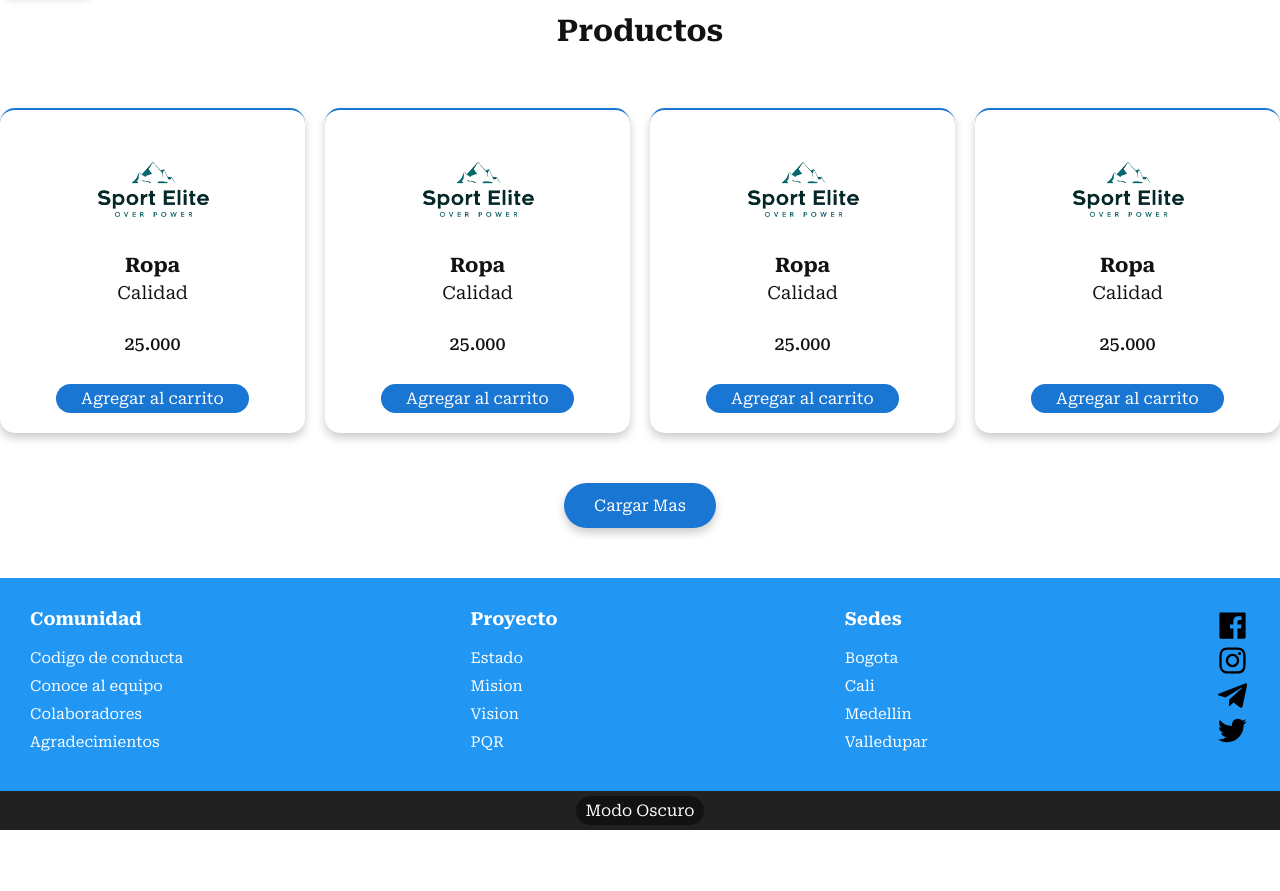
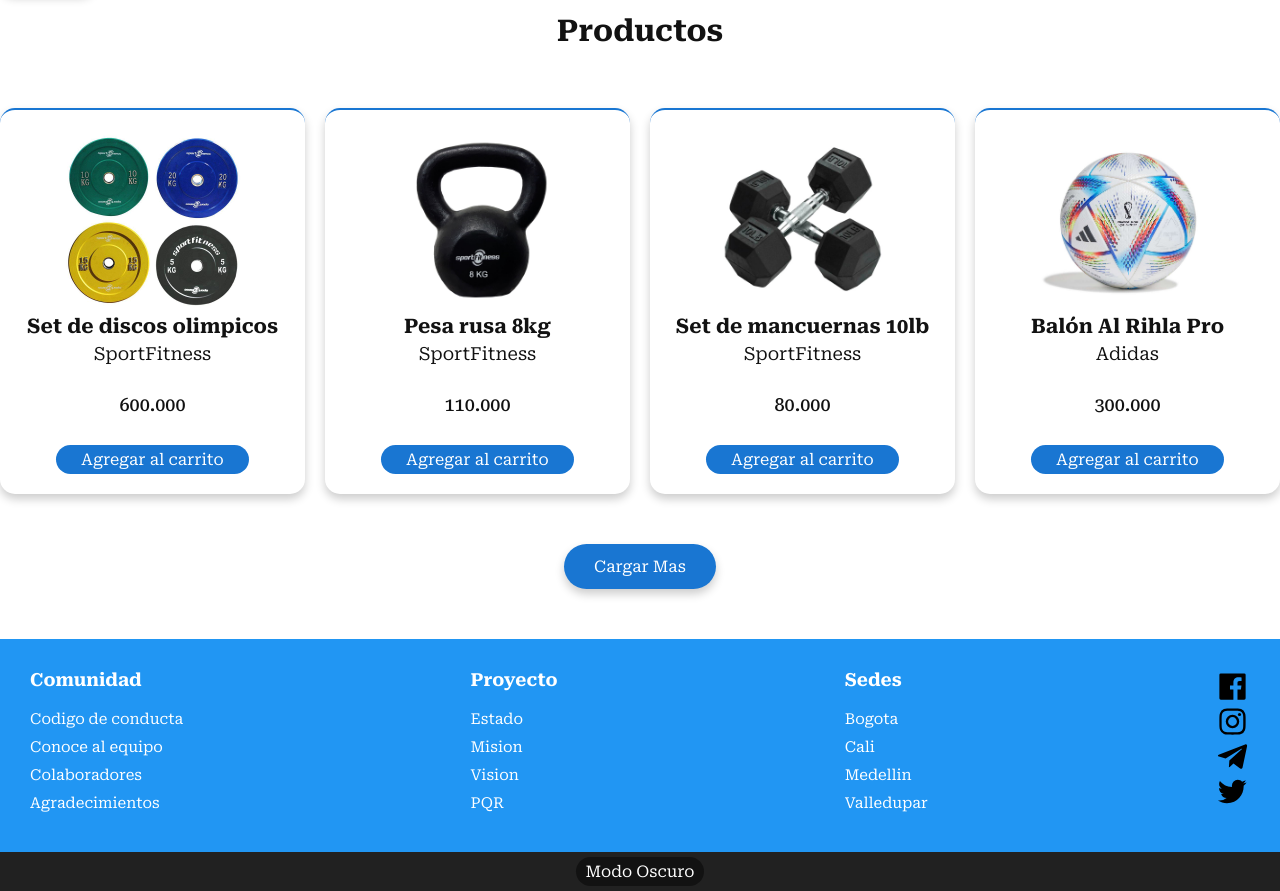
Before and after one commit to NyarlathotepOP/Proyecto-Pagina-WEB, a plain HTML site: page index.html in a window 1280 px wide. Shown: the part 1755-2646 px from the top of the page. Before the commit the page ends 2585 px from the top, so only its background shows below. Drawn offline with Linux system fonts and the light colour scheme.

Commit message:
Se agregaron descripciones para algunos productos

```diff
--- a/index.html
+++ b/index.html
@@ -144,51 +144,51 @@ Rodríguez Murillo Juan Esteban
     <div class="box-container" id="lista-1">
 
       <div class="box">
-        <img src="Imagenes/head-logo.png" alt="">
+        <img src="Imagenes\disco-olimpico.jpg" alt="">
         <div class="product-txt">
-          <h3>Ropa</h3>
-          <p>Calidad</p>
-          <p class="precio">25.000</p>
+          <h3>Set de discos olimpicos</h3>
+          <p>SportFitness</p>
+          <p class="precio">600.000</p>
           <a href="#" class="Agregar al carrito btn-3" data-id="1">Agregar al carrito</a>
         </div>
       </div>
 
       <div class="box">
-        <img src="Imagenes/head-logo.png" alt="">
+        <img src="Imagenes\kettlebell.jpg" alt="">
         <div class="product-txt">
-          <h3>Ropa</h3>
-          <p>Calidad</p>
-          <p class="precio">25.000</p>
+          <h3>Pesa rusa 8kg</h3>
+          <p>SportFitness</p>
+          <p class="precio">110.000</p>
           <a href="#" class="Agregar al carrito btn-3" data-id="2">Agregar al carrito</a>
         </div>
       </div>
 
       <div class="box">
-        <img src="Imagenes/head-logo.png" alt="">
+        <img src="Imagenes\mancuernas.jpg" alt="">
         <div class="product-txt">
-          <h3>Ropa</h3>
-          <p>Calidad</p>
-          <p class="precio">25.000</p>
+          <h3>Set de mancuernas 10lb</h3>
+          <p>SportFitness</p>
+          <p class="precio">80.000</p>
           <a href="#" class="Agregar al carrito btn-3" data-id="3">Agregar al carrito</a>
         </div>
       </div>
 
       <div class="box">
-        <img src="Imagenes/head-logo.png" alt="">
+        <img src="Imagenes\balon-adidas.jpg" alt="">
         <div class="product-txt">
-          <h3>Ropa</h3>
-          <p>Calidad</p>
-          <p class="precio">25.000</p>
+          <h3>Balón Al Rihla Pro</h3>
+          <p>Adidas</p>
+          <p class="precio">300.000</p>
           <a href="#" class="Agregar al carrito btn-3" data-id="4">Agregar al carrito</a>
         </div>
       </div>
 
       <div class="box">
-        <img src="Imagenes/head-logo.png" alt="">
+        <img src="Imagenes\banco-multiposicion.jpg" alt="">
         <div class="product-txt">
-          <h3>Ropa</h3>
-          <p>Calidad</p>
-          <p class="precio">25.000</p>
+          <h3>Banco multiposición</h3>
+          <p>SportFitness</p>
+          <p class="precio">900.000</p>
           <a href="#" class="Agregar al carrito btn-3" data-id="5">Agregar al carrito</a>
         </div>
       </div>
```
Also changed, not shown: Imagenes/balon-adidas.jpg (added), Imagenes/banco-multiposicion.jpg (added), Imagenes/mancuernas.jpg (added).
